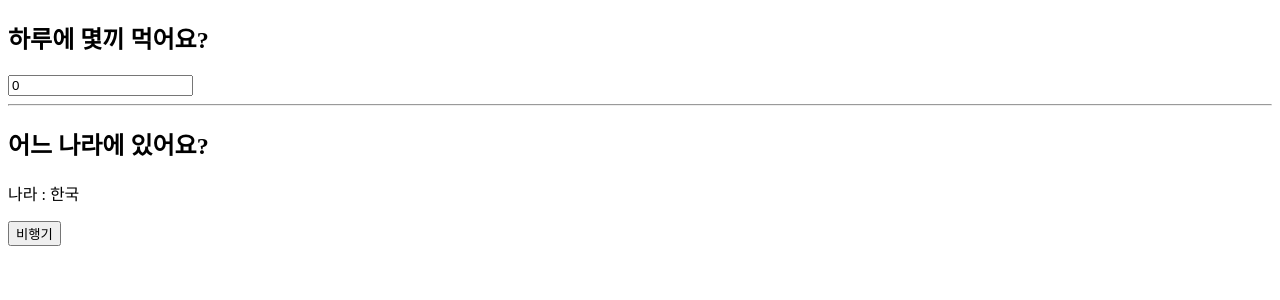
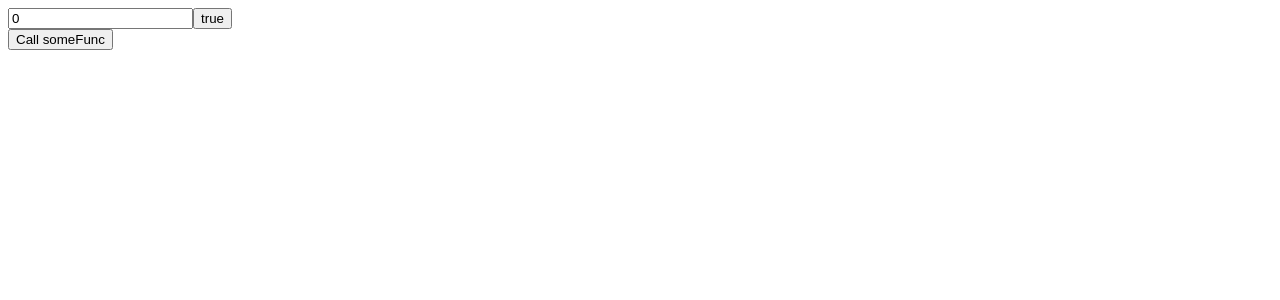
Before and after one commit to bohongu/hooks, a React (Create React App) app: page / in a window 1280 px wide. Shown: the top 300 px of the page. Built offline with nearby package versions, Linux system fonts and the light colour scheme.

Commit message:
useCallback1

```diff
--- a/src/App.js
+++ b/src/App.js
@@ -7,9 +7,10 @@ import Ref4 from "./Ref4";
 import Context from "./Context";
 import Memo from "./Memo";
 import Memo2 from "./Memo2";
+import Callback from "./Callback";
 
 function App() {
-  return <Memo2 />;
+  return <Callback />;
 }
 
 export default App;
--- /dev/null
+++ b/src/Callback.js
@@ -0,0 +1,47 @@
+import React, { useCallback, useEffect, useState } from "react";
+
+const Callback = () => {
+  const [number, setNumber] = useState(0);
+  const [toggle, setToggle] = useState(true);
+
+  const someFunction = useCallback(() => {
+    console.log(`someFunc : number: ${number}`);
+    return;
+  }, [number]);
+
+  useEffect(() => {
+    console.log("someFunction이 변경");
+  }, [someFunction]);
+
+  return (
+    <div>
+      <input
+        type="number"
+        value={number}
+        onChange={(event) => {
+          setNumber(event.target.value);
+        }}
+      />
+      <button
+        onClick={() => {
+          setToggle((prev) => !prev);
+        }}
+      >
+        {toggle.toString()}
+      </button>
+      <br />
+      <button onClick={someFunction}>Call someFunc</button>
+    </div>
+  );
+};
+
+export default Callback;
+
+/*
+useCallback(() => {
+    return vaule;
+}, [item])
+
+인자로 전달한 콜백함수 그 자체를 memoization 하는 것
+
+*/
```
